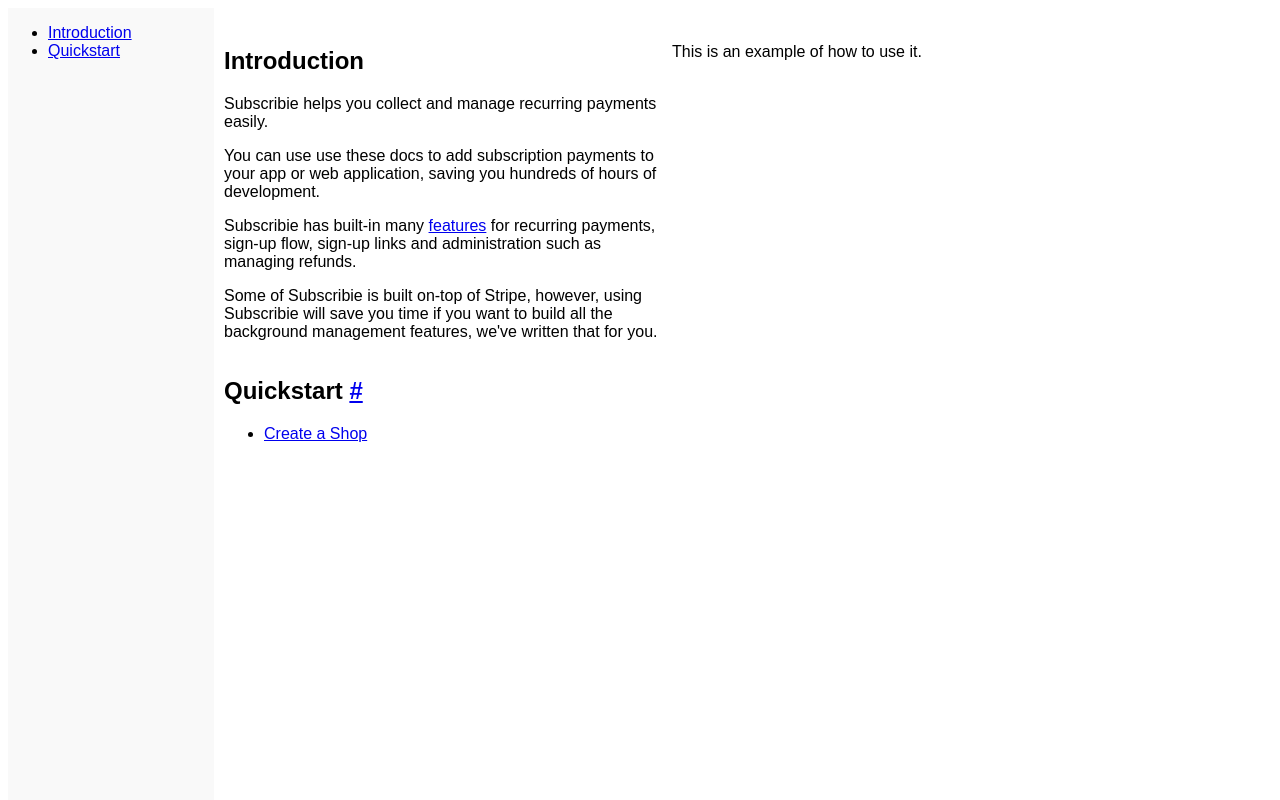
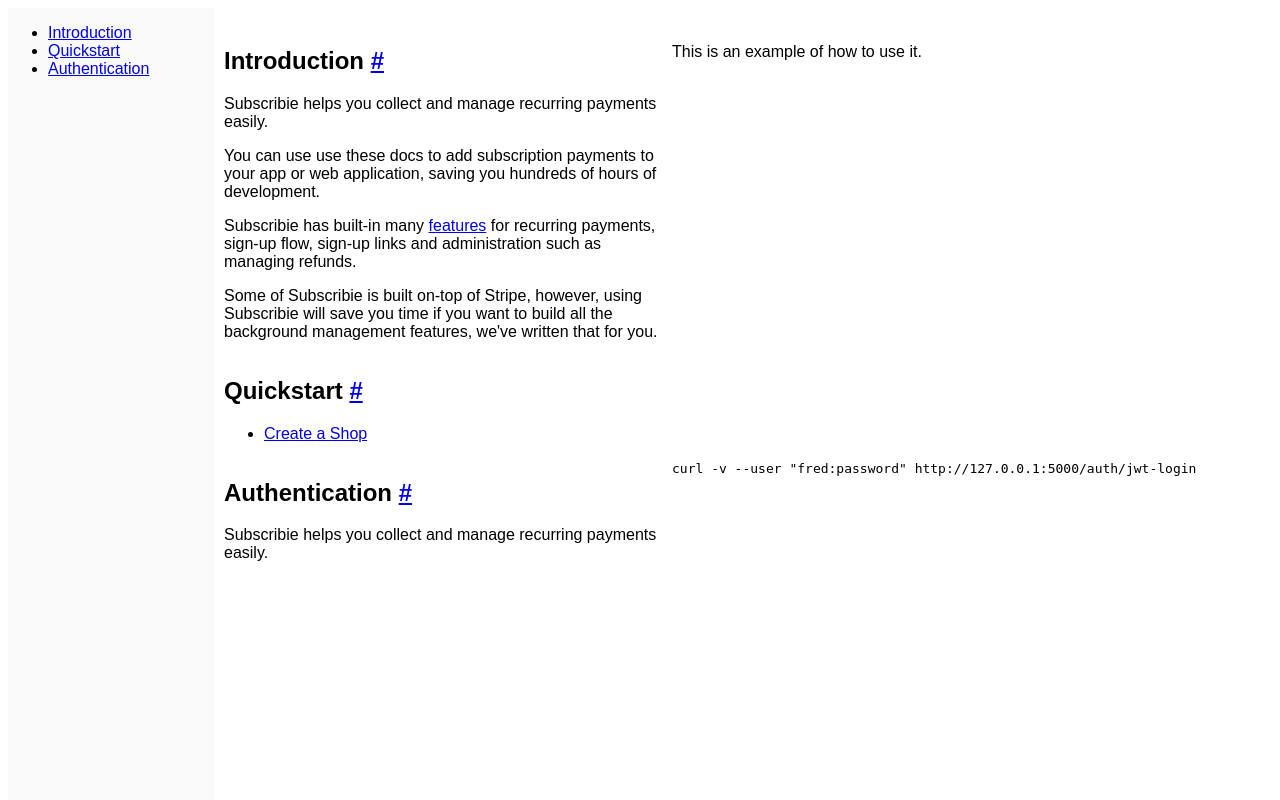
Before and after one commit to Subscribie/dev-docs, a Flask app: page / in a window 1280 px wide. Run offline with Flask 2, Linux system fonts and the light colour scheme.

Commit message:
adding authentication docs

```diff
--- /dev/null
+++ b/templates/authentication.html
@@ -0,0 +1,14 @@
+{% extends "method.template.html" %}
+
+{% block methodAnchor %}authentication{% endblock %}
+
+{% block methodCopy %}
+<h1>Authentication <a href="#authentication">#</a></h1>
+  <p>Subscribie helps you collect and manage recurring payments easily.</p>
+{% endblock methodCopy %}
+
+{% block methodExample %}
+  <code class= "code">
+     curl -v --user "fred:password" http://127.0.0.1:5000/auth/jwt-login
+  </code>
+{% endblock methodExample %}
--- a/templates/index.html
+++ b/templates/index.html
@@ -96,6 +96,7 @@ body {
       <ul class="sidebar-nav-items">
         <li><a href="#introduction">Introduction</></li>
         <li><a href="#quickstart">Quickstart</a></li>
+        <li><a href="#authentication">Authentication</a></li>
       </ul>
     </nav>
   </div><!-- end sidebar -->
@@ -104,6 +105,7 @@ body {
     <select id="MobileNav-select" onchange="location = this.value;">
       <option value="#introduction">Introduction</option>
       <option value="#quickstart">Quickstart</option>
+      <option value="#authentication">Authentication</option>
     </select>
   </div>
   <!-- end Mobile nav -->
@@ -111,6 +113,7 @@ body {
   <div id="content">
     {% include 'introduction.html' %}
     {% include 'quickstart.html' %}
+    {% include 'authentication.html' %}
   </div>
 </div>
 </body>
--- a/templates/introduction.html
+++ b/templates/introduction.html
@@ -3,7 +3,7 @@
 {% block methodAnchor %}introduction{% endblock %}
 
 {% block methodCopy %}
-<h1>Introduction</h1>
+<h1>Introduction <a href="#introduction">#</a></h1>
   <p>Subscribie helps you collect and manage recurring payments easily.</p>
   <p>You can use use these docs to add subscription payments
   to your app or web application, saving you hundreds of hours of development.</p>
```
